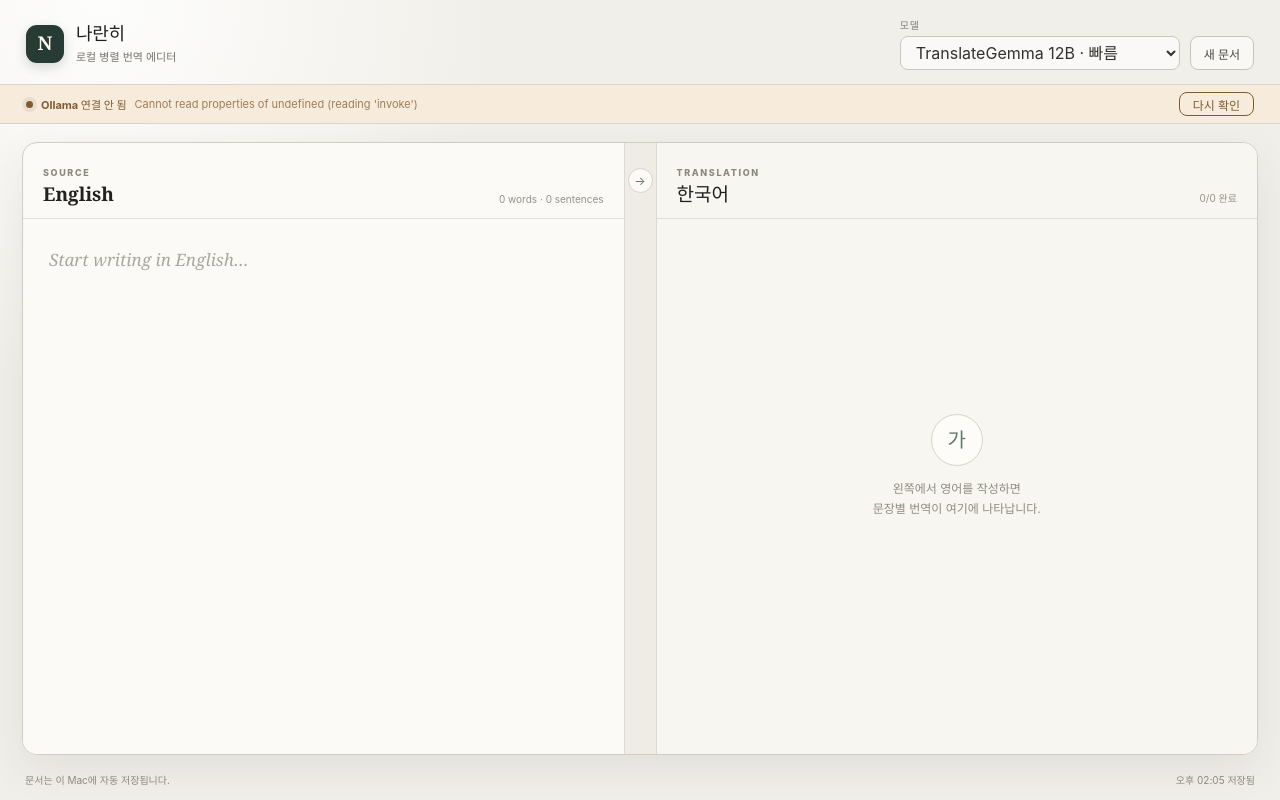
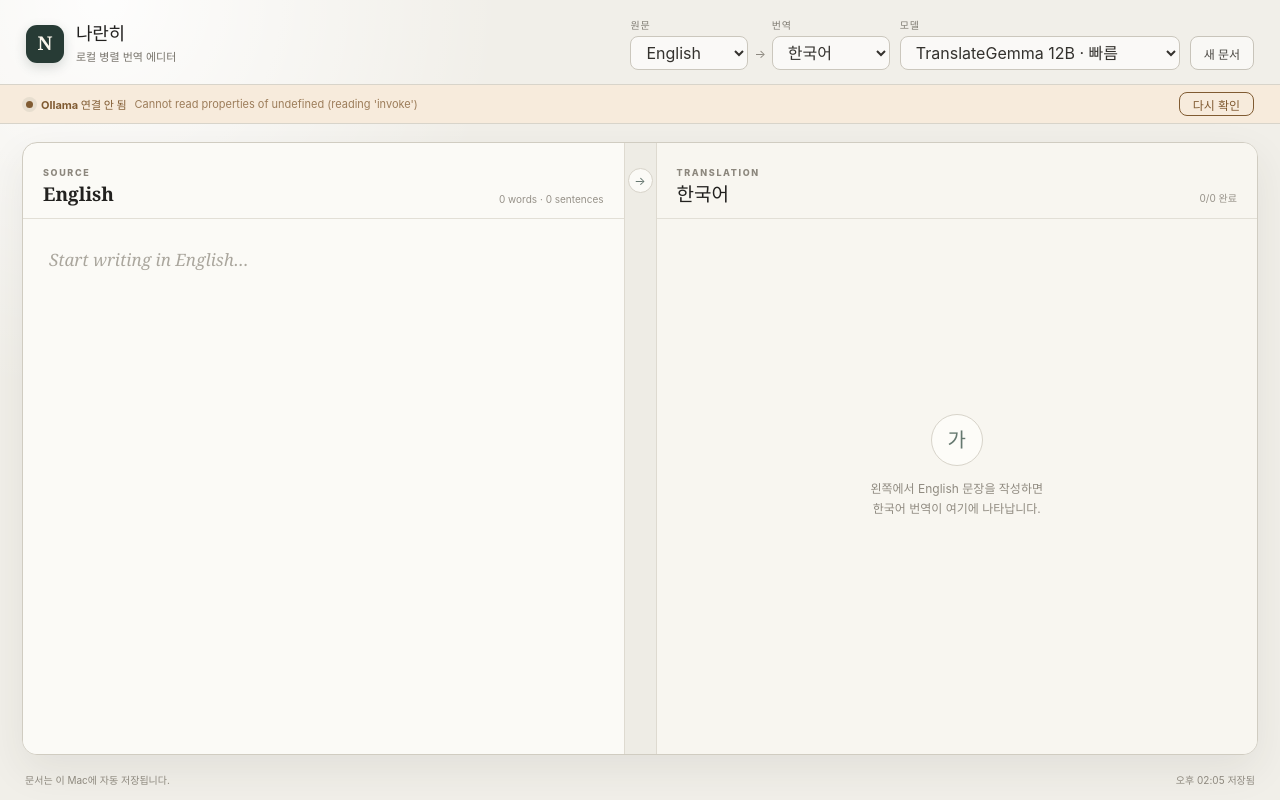
Before and after one commit to yunjunhojj/naranhi, a React (Vite) app: page / in a window 1280 px wide. Built offline with nearby package versions, Linux system fonts and the light colour scheme.

Commit message:
Add English and Korean translation directions

```diff
--- a/src/App.tsx
+++ b/src/App.tsx
@@ -1,9 +1,14 @@
 import { useCallback, useEffect, useMemo, useRef, useState } from "react";
 import { getOllamaStatus, OllamaStatus, translateSentence } from "./ollama";
-import { countWords, splitSentences } from "./text";
+import { countWords, Language, splitSentences } from "./text";
 
 const DEFAULT_MODEL = "translategemma:12b-it-q4_K_M";
 const STORAGE_KEY = "parallel-translator-document-v1";
+
+const LANGUAGE_LABELS: Record<Language, { native: string }> = {
+  en: { native: "English" },
+  ko: { native: "한국어" }
+};
 
 type TranslationState = "idle" | "queued" | "translating" | "done" | "error";
 
@@ -19,6 +24,8 @@ type Translation = {
 type SavedDocument = {
   source: string;
   model: string;
+  sourceLanguage?: Language;
+  targetLanguage?: Language;
   translations: Record<string, Translation>;
 };
 
@@ -29,13 +36,25 @@ function loadDocument(): SavedDocument {
   } catch {
     // A damaged draft should never prevent the editor from opening.
   }
-  return { source: "", model: DEFAULT_MODEL, translations: {} };
+  return {
+    source: "",
+    model: DEFAULT_MODEL,
+    sourceLanguage: "en",
+    targetLanguage: "ko",
+    translations: {}
+  };
 }
 
 function App() {
   const initial = useMemo(loadDocument, []);
   const [source, setSource] = useState(initial.source);
   const [model, setModel] = useState(initial.model || DEFAULT_MODEL);
+  const [sourceLanguage, setSourceLanguage] = useState<Language>(
+    initial.sourceLanguage ?? "en"
+  );
+  const [targetLanguage, setTargetLanguage] = useState<Language>(
+    initial.targetLanguage ?? "ko"
+  );
   const [translations, setTranslations] = useState<Record<string, Translation>>(
     initial.translations ?? {}
   );
@@ -45,7 +64,10 @@ function App() {
   const [translationRevision, setTranslationRevision] = useState(0);
   const runId = useRef(0);
 
-  const sentences = useMemo(() => splitSentences(source), [source]);
+  const sentences = useMemo(
+    () => splitSentences(source, sourceLanguage),
+    [source, sourceLanguage]
+  );
   const words = useMemo(() => countWords(source), [source]);
 
   const checkOllama = useCallback(async () => {
@@ -70,12 +92,18 @@ function App() {
 
   useEffect(() => {
     const timer = window.setTimeout(() => {
-      const payload: SavedDocument = { source, model, translations };
+      const payload: SavedDocument = {
+        source,
+        model,
+        sourceLanguage,
+        targetLanguage,
+        translations
+      };
       localStorage.setItem(STORAGE_KEY, JSON.stringify(payload));
       setLastSaved(new Date());
     }, 350);
     return () => window.clearTimeout(timer);
-  }, [model, source, translations]);
+  }, [model, source, sourceLanguage, targetLanguage, translations]);
 
   useEffect(() => {
     const currentRun = ++runId.current;
@@ -100,7 +128,12 @@ function App() {
         }));
 
         try {
-          const result = await translateSentence(sentence.text, model);
+          const result = await translateSentence(
+            sentence.text,
+            model,
+            sourceLanguage,
+            targetLanguage
+          );
           if (runId.current !== currentRun) return;
           setTranslations((previous) => ({
             ...previous,
@@ -127,7 +160,15 @@ function App() {
     }, 800);
 
     return () => window.clearTimeout(timer);
-  }, [model, sentences, status?.modelInstalled, status?.running, translationRevision]);
+  }, [
+    model,
+    sentences,
+    sourceLanguage,
+    status?.modelInstalled,
+    status?.running,
+    targetLanguage,
+    translationRevision
+  ]);
 
   const updateTarget = (key: string, value: string) => {
     setTranslations((previous) => {
@@ -153,6 +194,22 @@ function App() {
   const changeModel = (nextModel: string) => {
     runId.current += 1;
     setModel(nextModel);
+    setTranslations({});
+    setTranslationRevision((revision) => revision + 1);
+  };
+
+  const changeSourceLanguage = (nextLanguage: Language) => {
+    runId.current += 1;
+    setSourceLanguage(nextLanguage);
+    setTargetLanguage(nextLanguage === "en" ? "ko" : "en");
+    setTranslations({});
+    setTranslationRevision((revision) => revision + 1);
+  };
+
+  const changeTargetLanguage = (nextLanguage: Language) => {
+    runId.current += 1;
+    setTargetLanguage(nextLanguage);
+    setSourceLanguage(nextLanguage === "en" ? "ko" : "en");
     setTranslations({});
     setTranslationRevision((revision) => revision + 1);
   };
@@ -187,6 +244,29 @@ function App() {
         </div>
 
         <div className="toolbar">
+          <div className="language-settings" aria-label="번역 언어 설정">
+            <label className="language-field">
+              <span>원문</span>
+              <select
+                value={sourceLanguage}
+                onChange={(event) => changeSourceLanguage(event.target.value as Language)}
+              >
+                <option value="en">English</option>
+                <option value="ko">한국어</option>
+              </select>
+            </label>
+            <span className="language-arrow" aria-hidden="true">→</span>
+            <label className="language-field">
+              <span>번역</span>
+              <select
+                value={targetLanguage}
+                onChange={(event) => changeTargetLanguage(event.target.value as Language)}
+              >
+                <option value="en">English</option>
+                <option value="ko">한국어</option>
+              </select>
+            </label>
+          </div>
           <label className="model-field">
             <span>모델</span>
             <select value={model} onChange={(event) => changeModel(event.target.value)}>
@@ -218,18 +298,25 @@ function App() {
           <div className="pane-heading">
             <div>
               <span className="eyebrow">SOURCE</span>
-              <h2>English</h2>
+              <h2>{LANGUAGE_LABELS[sourceLanguage].native}</h2>
             </div>
-            <span className="pane-meta">{words} words · {sentences.length} sentences</span>
+            <span className="pane-meta">
+              {words} {sourceLanguage === "en" ? "words" : "어절"} · {sentences.length} sentences
+            </span>
           </div>
           <textarea
             className="source-editor"
             value={source}
             onChange={(event) => setSource(event.target.value)}
-            placeholder="Start writing in English…"
-            spellCheck
+            placeholder={
+              sourceLanguage === "en"
+                ? "Start writing in English…"
+                : "한국어로 작성을 시작하세요…"
+            }
+            spellCheck={sourceLanguage === "en"}
+            lang={sourceLanguage}
             autoFocus
-            aria-label="영어 원문"
+            aria-label={`${LANGUAGE_LABELS[sourceLanguage].native} 원문`}
           />
         </div>
 
@@ -239,7 +326,7 @@ function App() {
           <div className="pane-heading">
             <div>
               <span className="eyebrow">TRANSLATION</span>
-              <h2>한국어</h2>
+              <h2>{LANGUAGE_LABELS[targetLanguage].native}</h2>
             </div>
             <span className="pane-meta">{translatedCount}/{sentences.length} 완료</span>
           </div>
@@ -248,7 +335,10 @@ function App() {
             {sentences.length === 0 ? (
               <div className="empty-state">
                 <span>가</span>
-                <p>왼쪽에서 영어를 작성하면<br />문장별 번역이 여기에 나타납니다.</p>
+                <p>
+                  왼쪽에서 {LANGUAGE_LABELS[sourceLanguage].native} 문장을 작성하면<br />
+                  {LANGUAGE_LABELS[targetLanguage].native} 번역이 여기에 나타납니다.
+                </p>
               </div>
             ) : (
               sentences.map((sentence, index) => {
@@ -266,6 +356,7 @@ function App() {
                         value={translation.target}
                         onChange={(event) => updateTarget(sentence.key, event.target.value)}
                         aria-label={`${index + 1}번 문장 번역`}
+                        lang={targetLanguage}
                         rows={Math.max(2, Math.ceil(translation.target.length / 34))}
                       />
                     ) : translation?.state === "error" ? (
--- a/src/ollama.ts
+++ b/src/ollama.ts
@@ -1,4 +1,5 @@
 import { invoke } from "@tauri-apps/api/core";
+import type { Language } from "./text";
 
 export type OllamaStatus = {
   running: boolean;
@@ -16,6 +17,16 @@ export async function getOllamaStatus(model: string): Promise<OllamaStatus> {
   return invoke<OllamaStatus>("ollama_status", { model });
 }
 
-export async function translateSentence(text: string, model: string): Promise<TranslationResult> {
-  return invoke<TranslationResult>("translate_sentence", { text, model });
+export async function translateSentence(
+  text: string,
+  model: string,
+  sourceLanguage: Language,
+  targetLanguage: Language
+): Promise<TranslationResult> {
+  return invoke<TranslationResult>("translate_sentence", {
+    text,
+    model,
+    sourceLanguage,
+    targetLanguage
+  });
 }
--- a/src/styles.css
+++ b/src/styles.css
@@ -32,7 +32,7 @@ button { cursor: pointer; }
   -webkit-app-region: drag;
 }
 
-.brand, .toolbar, .connection-banner button, .model-field, .secondary-button {
+.brand, .toolbar, .connection-banner button, .model-field, .language-field, .secondary-button {
   -webkit-app-region: no-drag;
 }
 
@@ -47,14 +47,17 @@ button { cursor: pointer; }
 .brand p { margin: 4px 0 0; color: #77736b; font-size: 11px; }
 
 .toolbar { display: flex; align-items: end; gap: 10px; }
-.model-field { display: grid; gap: 4px; }
-.model-field span { color: #817d74; font-size: 10px; font-weight: 700; letter-spacing: .08em; }
-.model-field select {
+.model-field, .language-field { display: grid; gap: 4px; }
+.model-field span, .language-field span { color: #817d74; font-size: 10px; font-weight: 700; letter-spacing: .08em; }
+.model-field select, .language-field select {
   min-width: 225px; height: 34px; padding: 0 30px 0 11px;
   color: #34322e; background: rgba(255,255,255,.65);
   border: 1px solid #cbc7bd; border-radius: 8px; outline: none;
 }
-.model-field select:focus { border-color: #637d73; box-shadow: 0 0 0 3px rgba(99,125,115,.13); }
+.language-settings { display: flex; align-items: end; gap: 6px; }
+.language-field select { min-width: 92px; }
+.language-arrow { height: 34px; display: grid; place-items: center; color: #8c877e; font-size: 12px; }
+.model-field select:focus, .language-field select:focus { border-color: #637d73; box-shadow: 0 0 0 3px rgba(99,125,115,.13); }
 .secondary-button, .connection-banner button {
   height: 34px; padding: 0 13px; border: 1px solid #c8c4ba; border-radius: 8px;
   color: #494640; background: rgba(255,255,255,.58); font-weight: 600; font-size: 12px;
@@ -162,7 +165,7 @@ footer {
   .workspace, .source-editor, .divider span { background: #252725; color: #e9e5dc; }
   .target-pane, .translation-list { background: #222422; }
   .divider { background: #1e211f; border-color: #3b3d39; }
-  .model-field select, .secondary-button { color: #e4e0d7; background: #292c29; border-color: #484b46; }
+  .model-field select, .language-field select, .secondary-button { color: #e4e0d7; background: #292c29; border-color: #484b46; }
   .source-editor, .translation-card textarea { color: #e9e5dc; }
   .translation-card { border-color: #3a3c38; }
   .empty-state span { background: #292b29; border-color: #454743; }
--- a/src/text.ts
+++ b/src/text.ts
@@ -2,6 +2,8 @@ export type Sentence = {
   key: string;
   text: string;
 };
+
+export type Language = "en" | "ko";
 
 function hashText(value: string): string {
   let hash = 2166136261;
@@ -12,11 +14,11 @@ function hashText(value: string): string {
   return (hash >>> 0).toString(36);
 }
 
-export function splitSentences(source: string): Sentence[] {
+export function splitSentences(source: string, language: Language): Sentence[] {
   const trimmed = source.trim();
   if (!trimmed) return [];
 
-  const segmenter = new Intl.Segmenter("en", { granularity: "sentence" });
+  const segmenter = new Intl.Segmenter(language, { granularity: "sentence" });
   const occurrences = new Map<string, number>();
 
   return Array.from(segmenter.segment(trimmed))
```
Also changed, not shown: 1 other file (tests, documents, lock files or other folders).
